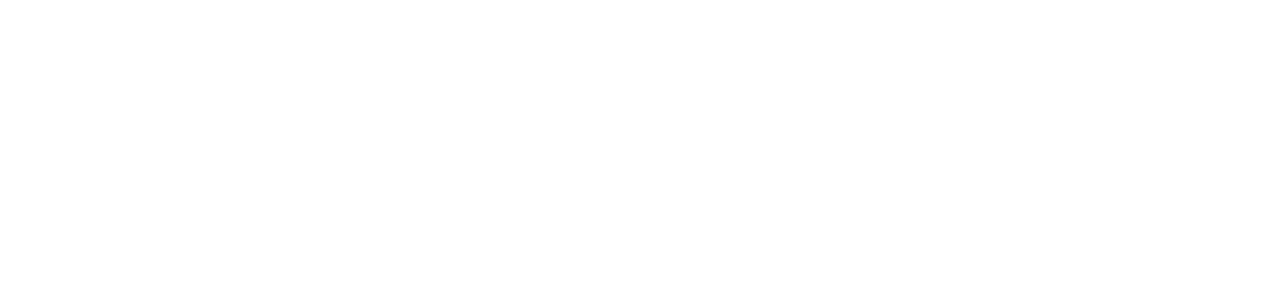
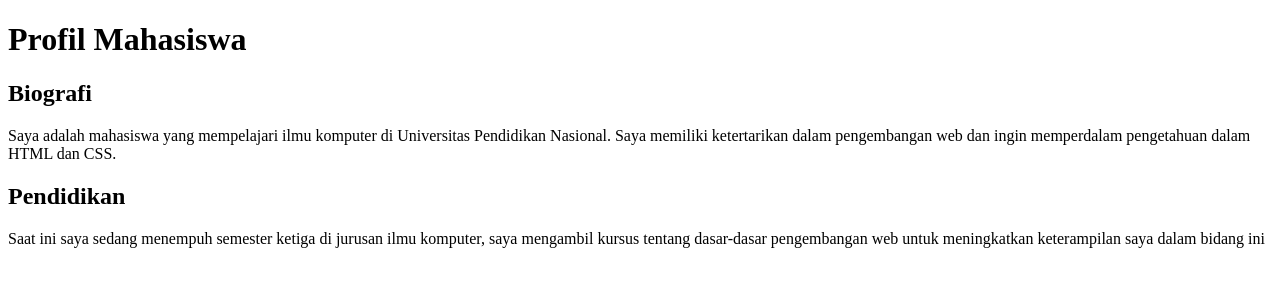
Before and after one commit to Bolu-naga/praktikum_html, a plain HTML site: page index.html in a window 1280 px wide. Drawn offline with Linux system fonts and the light colour scheme.

Commit message:
Ini Body

```diff
--- a/index.html
+++ b/index.html
@@ -6,6 +6,10 @@
     <title>PRAKTIKUM HTML</title>
 </head>
 <body>
-
+    <h1>Profil Mahasiswa</h1>
+    <h2>Biografi</h2>
+    <p>Saya adalah mahasiswa yang mempelajari ilmu komputer di Universitas Pendidikan Nasional. Saya memiliki ketertarikan dalam pengembangan web dan ingin memperdalam pengetahuan dalam HTML dan CSS.</p>
+    <h2>Pendidikan</h2>
+    <p>Saat ini saya sedang menempuh semester ketiga di jurusan ilmu komputer, saya mengambil kursus tentang dasar-dasar pengembangan web untuk meningkatkan keterampilan saya dalam bidang ini</p>
 </body>
 </html>
```
